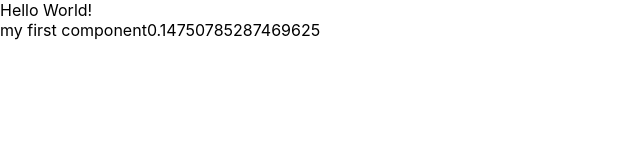
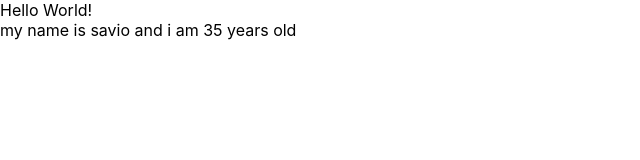
Before and after one commit to buiduchai/demo, a React (Create React App) app: page / in a window 1280 px wide. Shown: the top 160 px of the page, without its empty margins (0-640 px from the left). Built offline with nearby package versions, Linux system fonts and the light colour scheme.

Commit message:
video 17

```diff
--- a/src/App.js
+++ b/src/App.js
@@ -3,27 +3,37 @@
 import { useDispatch, useSelector } from 'react-redux';
 import { increaseCounter, decreaseCounter } from './redux/action/counterAction';
 import MyComponent from './components/MyComponent';
-const App = () => {
-  const count = useSelector(state => state.counter.count);
-  const dispatch = useDispatch();
+import React from 'react';
 
-  return (
-    <div>
-      Hello World!
-      <MyComponent></MyComponent>
-    </div>
-    // <div className="App">
-    //   <header className="App-header">
-    //     <img src={logo} className="App-logo" alt="logo" />
-    //     <p>
-    //       Edit <code>src/App.js</code> and save to reload.
-    //     </p>
-    //     <div>Count = {count}</div>
-    //     <button onClick={() => dispatch(increaseCounter())}>Increase</button>
-    //     <button onClick={() => dispatch(decreaseCounter())}>Decrease</button>
-    //   </header>
-    // </div>
-  );
+class App extends React.Component {
+
+  render() {
+    return (
+      <div>
+        Hello World!
+        < MyComponent ></MyComponent >
+      </div >
+    );
+  }
 }
 
+// const App = () => {
+//   const count = useSelector(state => state.counter.count);
+//   const dispatch = useDispatch();
+
+//   return (
+//     <div className="App">
+//       <header className="App-header">
+//         <img src={logo} className="App-logo" alt="logo" />
+//         <p>
+//           Edit <code>src/App.js</code> and save to reload.
+//         </p>
+//         <div>Count = {count}</div>
+//         <button onClick={() => dispatch(increaseCounter())}>Increase</button>
+//         <button onClick={() => dispatch(decreaseCounter())}>Decrease</button>
+//       </header>
+//     </div>
+//   );
+// }
+
 export default App;
--- a/src/components/MyComponent.js
+++ b/src/components/MyComponent.js
@@ -2,11 +2,15 @@
 
 class MyComponent extends React.Component {
     //JSX
+    state = {
+        name: 'savio',
+        age: 35
+    }
+
     render() {
         return (
             <div>
-                my first component
-                {Math.random()}
+                my name is {this.state.name} and i am {this.state.age} years old
             </div>
         );
     }
```
